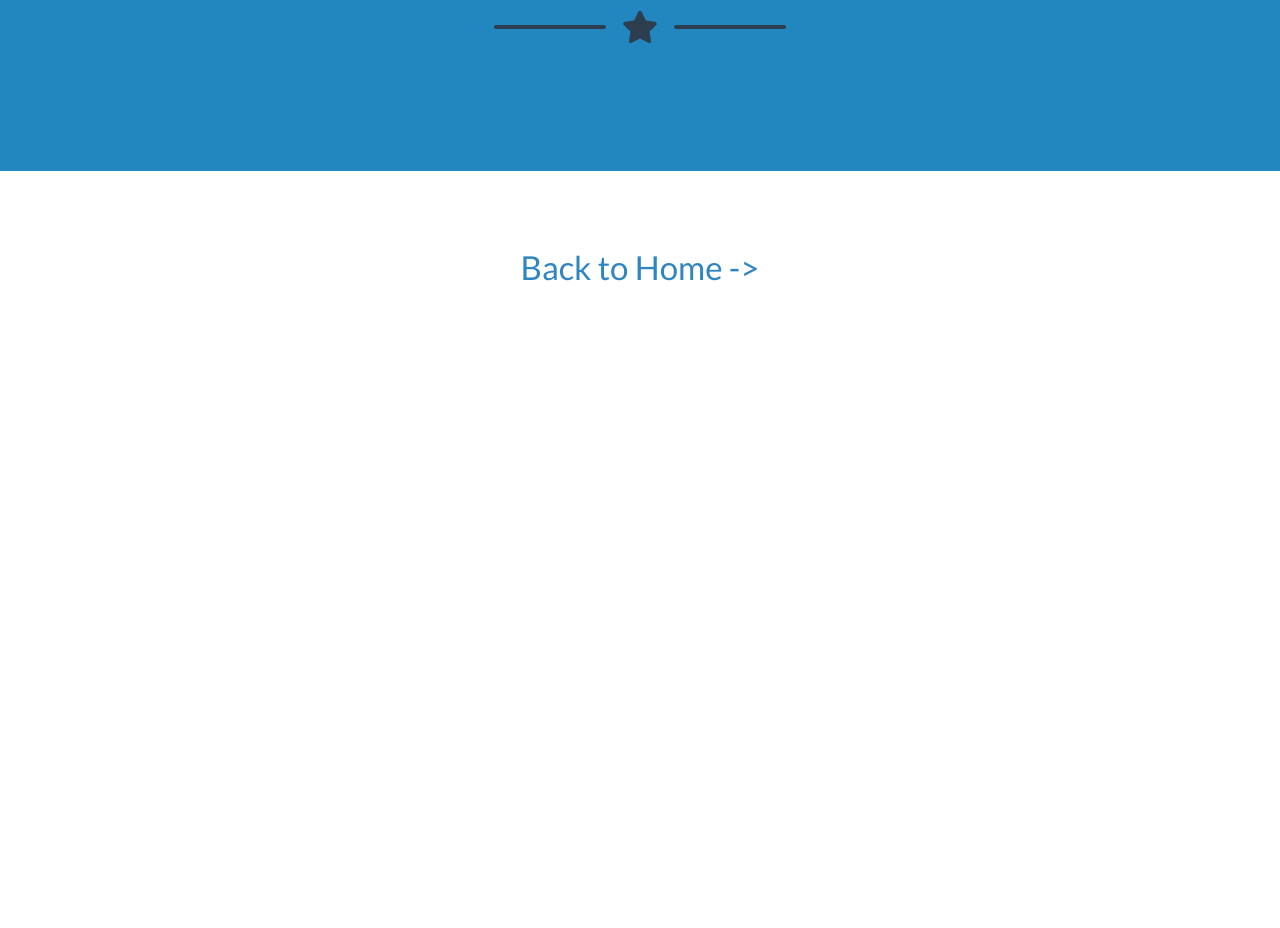
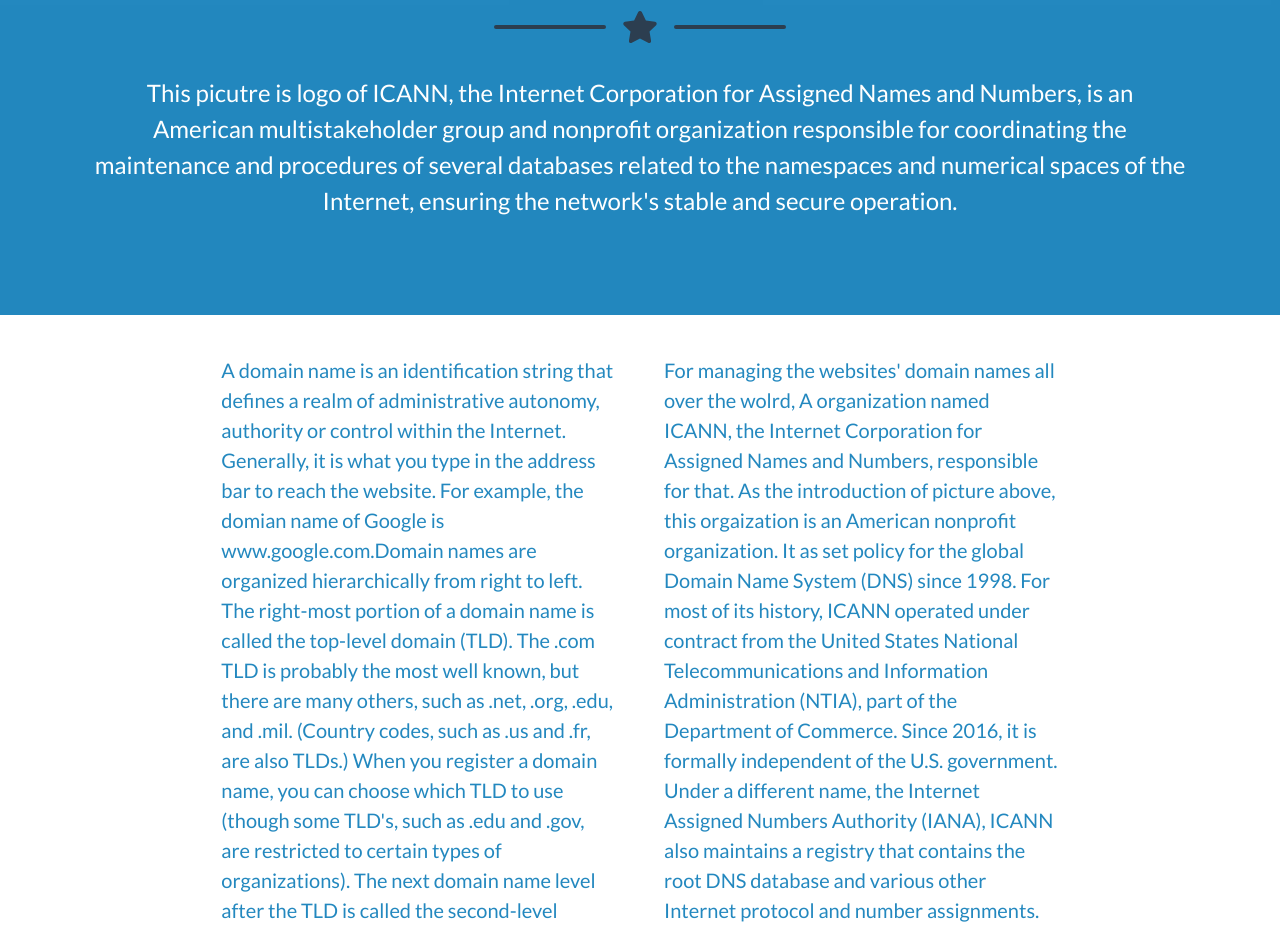
Before and after one commit to Philfeiran/601How-the-Internet-Works, a plain HTML site: page Dn&ICANN.html in a window 1280 px wide. Shown: the part 504-1432 px from the top of the page. Before the commit the page ends 813 px from the top, so only its background shows below. Drawn offline with Linux system fonts and the light colour scheme.

Commit message:
feature: add context for Dn and ICANN page

```diff
--- a/Dn&ICANN.html
+++ b/Dn&ICANN.html
@@ -24,11 +24,11 @@
                 <div class="collapse navbar-collapse" id="navbarResponsive">
                     <ul class="navbar-nav ml-auto">
                         <li class="nav-item mx-0 mx-lg-1"><a class="nav-link py-3 px-0 px-lg-3 rounded " href="about.html">About</a></li>
-                        <li class="nav-item mx-0 mx-lg-1"><a class="nav-link py-3 px-0 px-lg-3 rounded " href="Dn&ICANN.html">ICANN</a></li>
                         <li class="nav-item mx-0 mx-lg-1"><a class="nav-link py-3 px-0 px-lg-3 rounded " href="IPAddress.html">IP</a></li>
                         <li class="nav-item mx-0 mx-lg-1"><a class="nav-link py-3 px-0 px-lg-3 rounded " href="DNS.html">DNS</a></li>
                         <li class="nav-item mx-0 mx-lg-1"><a class="nav-link py-3 px-0 px-lg-3 rounded " href="HTTP.html">HTTP&HTTPS</a></li>
                         <li class="nav-item mx-0 mx-lg-1"><a class="nav-link py-3 px-0 px-lg-3 rounded " href="CSS.html">W3C&HTML&CSS</a></li>
+                        <li class="nav-item mx-0 mx-lg-1"><a class="nav-link py-3 px-0 px-lg-3 rounded " href="index.html">Home</a></li>
                     </ul>
                 </div>
             </div>
@@ -42,15 +42,32 @@
                     <div class="divider-custom-icon"><i class="fas fa-star"></i></div>
                     <div class="divider-custom-line"></div>
                 </div>
+                <p class="masthead-subheading font-weight-light mb-0">
+                    This picutre is logo of ICANN, the Internet Corporation for Assigned Names and Numbers,  is an American multistakeholder group and nonprofit organization
+                     responsible for coordinating the maintenance and procedures of several databases related to the namespaces and numerical spaces of the Internet, ensuring
+                      the network's stable and secure operation.
+                </p>
             </div>
         </header>
         <div class="row">
-            <div class="col-lg-4 ml-auto"><p class="lead"></p></div>
-            <div class="col-lg-4 mr-auto"><p class="lead"></p></div>
+            <div class="col-lg-4 ml-auto"><p class="lead">
+                A domain name is an identification string that defines a realm of administrative autonomy, authority or control within the Internet.
+                Generally, it is what you type in the address bar to reach the website. For example, the domian name of Google is www.google.com.Domain names are organized hierarchically
+                from right to left. The right-most portion of a domain name is called the top-level domain (TLD). The .com TLD is probably the most well known, but there are many others,
+                such as .net, .org, .edu, and .mil. (Country codes, such as .us and .fr, are also TLDs.) When you register a domain name, you can choose which TLD to use (though some TLD's,
+                such as .edu and .gov, are restricted to certain types of organizations). The next domain name level after the TLD is called the second-level domain. This is the part of the
+                domain name that you define. For example,  janesmith.realtor  “janesmith” is the second-level domain and .realtor™ is the tld. When you purchase a domain name, this is the
+                 portion that you “own”, as well as any subdomains beneath it. A domain name always contains a TLD and a second-level domain.
+                </p>
+            </div>
+            <div class="col-lg-4 mr-auto"><p class="lead">
+                For managing the websites' domain names all over the wolrd, A organization named ICANN, the Internet Corporation for Assigned Names and Numbers, responsible for
+                that. As the introduction of picture above, this orgaization is an American nonprofit organization. It as set policy for the global Domain Name System (DNS) since 1998.
+                For most of its history, ICANN operated under contract from the United States National Telecommunications and Information Administration (NTIA), part of the Department of
+                Commerce. Since 2016, it is formally independent of the U.S. government. Under a different name, the Internet Assigned Numbers Authority (IANA), ICANN also maintains a
+                registry that contains the root DNS database and various other Internet protocol and number assignments.
         </div>
-        <div class="links text-center">
-            <a class="nav-link py-3 px-0 px-lg-3 rounded " href="index.html">Back to Home -></a>
-        </div>
+
         </section>
 
 
```
Also changed, not shown: css/styles.css.
